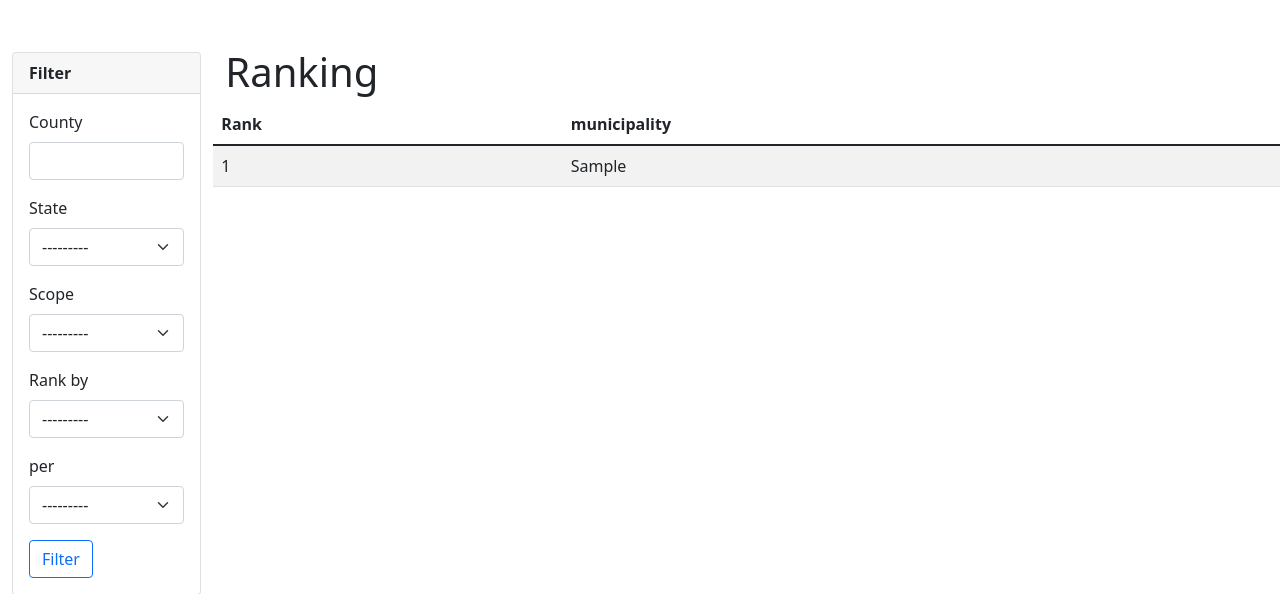
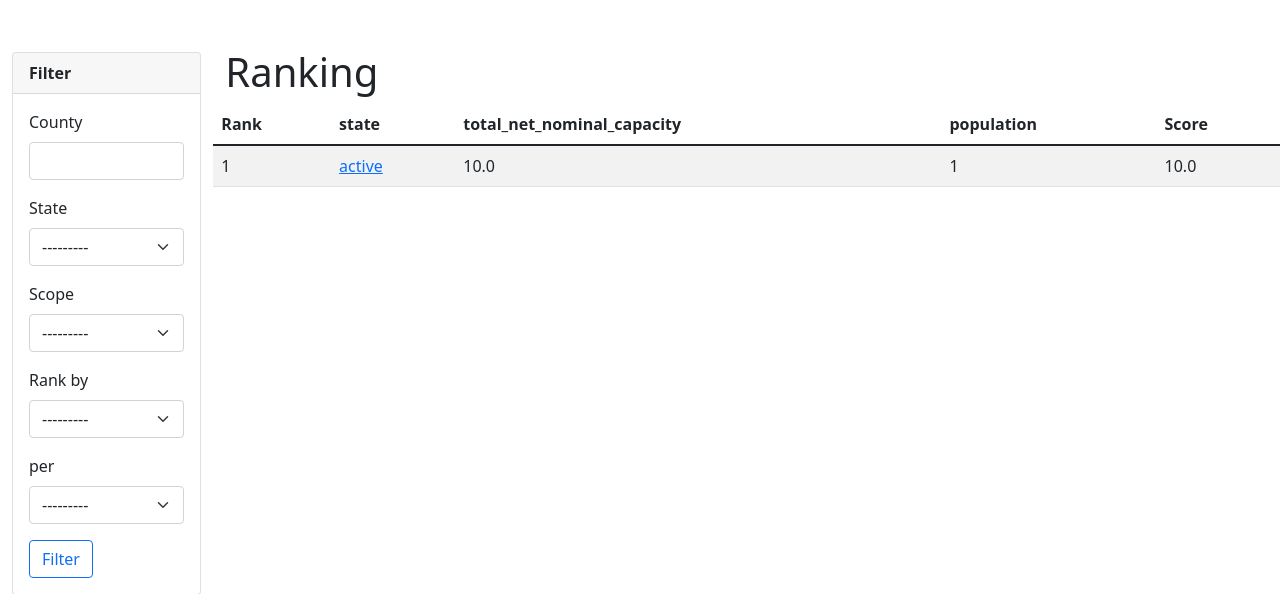
Before and after one commit to Sparadanni-eth/ee-status, a Django app: page /rankings in a window 1280 px wide. Shown: the part 56-650 px from the top of the page. Run offline with Django 3.2, Linux system fonts and the light colour scheme; tables that the repository leaves empty hold one stand-in row (values such as "Sample post"); parts of the project's set-up code (start-up, migrations or seed data) failed here and were passed over; some libraries are stand-ins or nearby versions.

```diff
--- a/ee_status/mastr_data/views.py
+++ b/ee_status/mastr_data/views.py
@@ -152,7 +152,25 @@ def totals_view(request):
                 total_net_nominal_capacity_per_sm, key=itemgetter(1)
             )[1]
 
-            print(total_net_nominal_capacity_per_capita)
+        # GET Storage Capacity per capita
+        storage_capacity_per_capita = []
+        # loop over each administrative scope
+        for i in order[order.index(realm_type) : :]:  # noqa: E203
+            storage_capacity_per_capita.append(
+                (
+                    current_object.get_scope_name(i),
+                    current_object.scope_average(
+                        "storage_net_nominal_capacity", "population", i
+                    )[i],
+                    current_object.ratio_and_rank(
+                        "storage_net_nominal_capacity", "population", realm_type, i
+                    ),
+                )
+            )
+            # max is needed to calculate width of the css progress bar
+            storage_capacity_per_capita_max = max(
+                storage_capacity_per_capita, key=itemgetter(1)
+            )[1]
 
     return render(
         request,
@@ -161,11 +179,13 @@ def totals_view(request):
             "script": script,
             "div": div,
             "filter": f_current_totals,
+            "div_timeline": div_timeline,
             "total_net_nominal_capacity_per_capita": total_net_nominal_capacity_per_capita,
-            "div_timeline": div_timeline,
             "total_net_nominal_capacity_per_capita_max": total_net_nominal_capacity_per_capita_max,
             "total_net_nominal_capacity_per_sm": total_net_nominal_capacity_per_sm,
             "total_net_nominal_capacity_per_sm_max": total_net_nominal_capacity_per_sm_max,
+            "storage_capacity_per_capita": storage_capacity_per_capita,
+            "storage_capacity_per_capita_max": storage_capacity_per_capita_max,
         },
     )
 
@@ -179,7 +199,10 @@ def rankings_view(request):
     denominator = tempdict.get("denominator")
 
     if not scope:
-        scope = "municipality"
+        scope = "state"
+    if not numerator and not denominator:
+        numerator = "total_net_nominal_capacity"
+        denominator = "population"
 
     f = RankingsFilter(tempdict, queryset=CurrentTotal.objects.all())
 
--- a/ee_status/templates/base.html
+++ b/ee_status/templates/base.html
@@ -100,5 +100,6 @@
     {% endcomment %}
        <script src="{% static 'js/external/sorttable.js' %}"></script>
     {% endblock inline_javascript %}
+    </div>
   </body>
 </html>
--- a/ee_status/templates/mastr_data/rankings.html
+++ b/ee_status/templates/mastr_data/rankings.html
@@ -34,7 +34,11 @@
       <tr>
         <td>{{ forloop.counter }}</td>
         {% for value_e in object %}
+          {%  if forloop.counter == 1 %}
+            <td><a href="{% url 'mastr_data:totals' %}?{{ table_captions.1 }}={{ value_e }}"> {{ value_e }} </a></td>
+          {% else %}
           <td>{{ value_e }}</td>
+          {% endif %}
         {% endfor %}
       </tr>
     {% endfor %}
```
Also changed, not shown: ee_status/templates/mastr_data/totals.html (+26 -0 lines).
